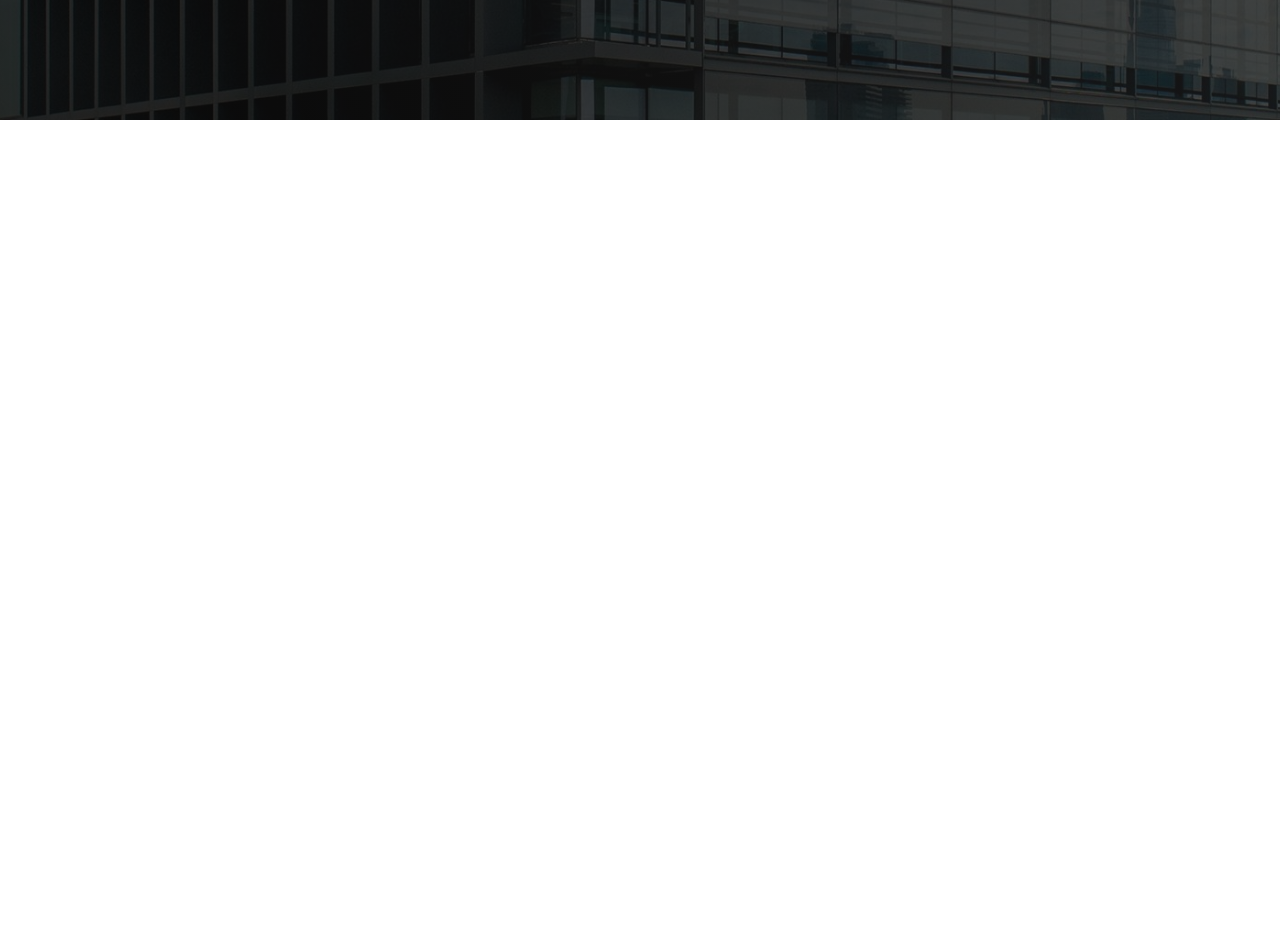
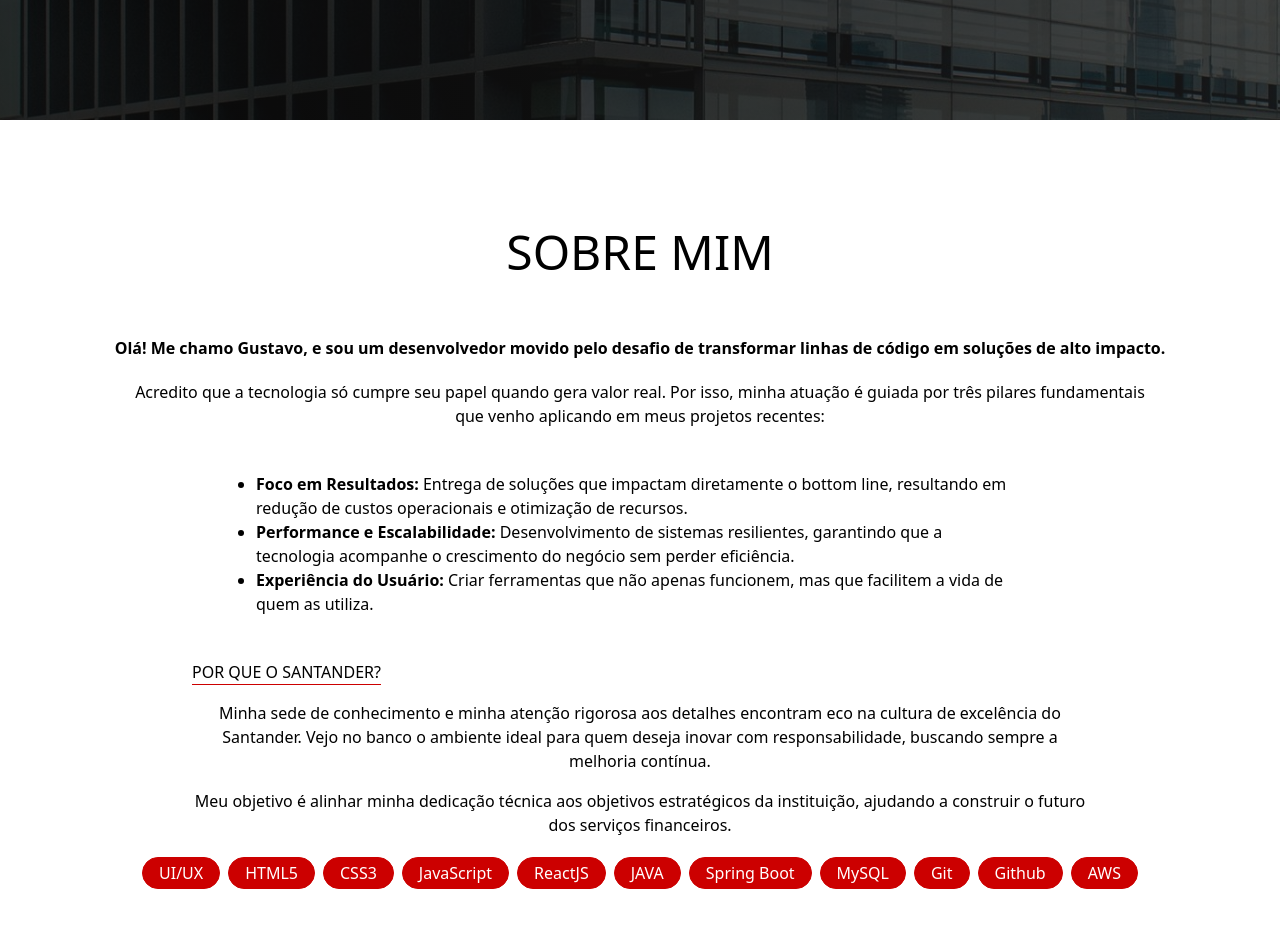
Before and after one commit to GustavoMSandoval/Portfolio-Santander, a React (Vite) app: page / in a window 1280 px wide. Shown: the part 780-1708 px from the top of the page. Before the commit the page ends 900 px from the top, so only its background shows below. Built offline with nearby package versions, Linux system fonts and the light colour scheme.

Commit message:
feat: Adicionando about component

```diff
--- a/src/App.tsx
+++ b/src/App.tsx
@@ -1,4 +1,5 @@
 import Navbar from "./components/Navbar";
+import AboutSection from "./components/sections/About";
 import StartSection from "./components/sections/Start";
 
 function App() {
@@ -7,6 +8,7 @@ function App() {
     <>
     <Navbar/>
     <StartSection/>
+    <AboutSection/>
     </>
   )
 }
--- /dev/null
+++ b/src/components/sections/About.tsx
@@ -0,0 +1,56 @@
+export default function AboutSection() {
+  return (
+    <section id="sobre">
+        <div className="section-container flex flex-col items-center gap-12">
+            <h2 className="section-title">
+                sobre mim
+            </h2>
+            <div className="flex flex-col gap-5">
+                  <p className="text-center font-bold">
+                    Olá! Me chamo Gustavo, e sou um desenvolvedor movido pelo desafio de transformar linhas de código em soluções de alto impacto.
+                  </p>
+                  <div className="flex flex-col gap-5">
+                    <p className="text-center">
+                        Acredito que a tecnologia só cumpre seu papel quando gera valor real. Por isso, minha atuação é guiada por três pilares fundamentais <br/> que venho aplicando em meus projetos recentes:
+                    </p>
+                      <div className="flex flex-col items-center w-3xl mx-auto  md:my-6">
+                        <ul className="about-list ">
+                                <li>
+                                    <p><span className="font-bold">Foco em Resultados:</span> Entrega de soluções que impactam diretamente o bottom line, resultando em redução de custos operacionais e otimização de recursos.</p>
+                                </li>
+                                <li>
+                                    <p><span className="font-bold">Performance e Escalabilidade:</span> Desenvolvimento de sistemas resilientes, garantindo que a tecnologia acompanhe o crescimento do negócio sem perder eficiência.</p>
+                                </li>
+                                <li>
+                                    <p><span className="font-bold">Experiência do Usuário:</span> Criar ferramentas que não apenas funcionem, mas que facilitem a vida de quem as utiliza.</p>
+                                </li>
+                        </ul>
+                    </div>
+                </div>
+                <div className="flex flex-col gap-4 mx-auto w-4xl">
+                    <h3 className="section-subtitle">Por que o Santander?</h3>
+                    <div className="text-center flex flex-col gap-4">
+                        <p>Minha sede de conhecimento e minha atenção rigorosa aos detalhes encontram eco na cultura de excelência do Santander. Vejo no banco o ambiente ideal para quem deseja inovar com responsabilidade, buscando sempre a melhoria contínua.</p>
+                        <p>Meu objetivo é alinhar minha dedicação técnica aos objetivos estratégicos da instituição, ajudando a construir o futuro dos serviços financeiros.</p>
+                    </div>
+                </div>
+                <div className="mx-auto">
+                    <ul className="technology-list flex flex-wrap gap-2">
+                        <li className="technology-list-item">UI/UX</li>
+                        <li className="technology-list-item">HTML5</li>
+                        <li className="technology-list-item">CSS3</li>
+                        <li className="technology-list-item">JavaScript</li>
+                        <li className="technology-list-item">ReactJS</li>
+                        <li className="technology-list-item">JAVA</li>
+                        <li className="technology-list-item">Spring Boot</li>
+                        <li className="technology-list-item">MySQL</li>
+                        <li className="technology-list-item">Git</li>
+                        <li className="technology-list-item">Github</li>
+                        <li className="technology-list-item">AWS</li>
+                    </ul>
+                </div>
+            </div>
+        </div>
+    </section>
+  )
+}
--- a/src/index.css
+++ b/src/index.css
@@ -64,7 +64,7 @@ a {
 
 .section-container {
   margin: auto;
-  width: 45.5%;
+  width: 65.5%;
   padding: 6rem 0;
 }
 
@@ -73,6 +73,25 @@ a {
     width: 90%;
   }
 }
+
+.section-title {
+  display: inline-block;
+  font-size: 3rem;
+  font-weight: 500;
+  text-transform: uppercase;
+  background: linear-gradient(var(--primary, var(--primary))) bottom center no-repeat;
+  background-size: 70% 3px;
+}
+
+.section-subtitle {
+  display: inline-block;
+  font-size: 1rem;
+  font-weight: 500;
+  text-transform: uppercase;
+  border-bottom: 1px solid var(--primary);
+  width: fit-content;
+}
+
 
 .btn-primary {
   color: var(--light);
@@ -99,3 +118,21 @@ a {
   background-position: center;
   background-repeat: no-repeat;
 }
+
+.about-list {
+  list-style: disc;
+}
+
+.technology-list-item {
+  color: var(--light);
+  background-color: var(--primary);
+  padding: 0.2rem 1rem;
+  border-radius: 20px;
+  border: 1px solid var(--primary);
+  transition: ease-in-out .5s;
+
+  &:hover {
+    color: var(--primary);
+    background-color: var(--light);
+  }
+}
```
